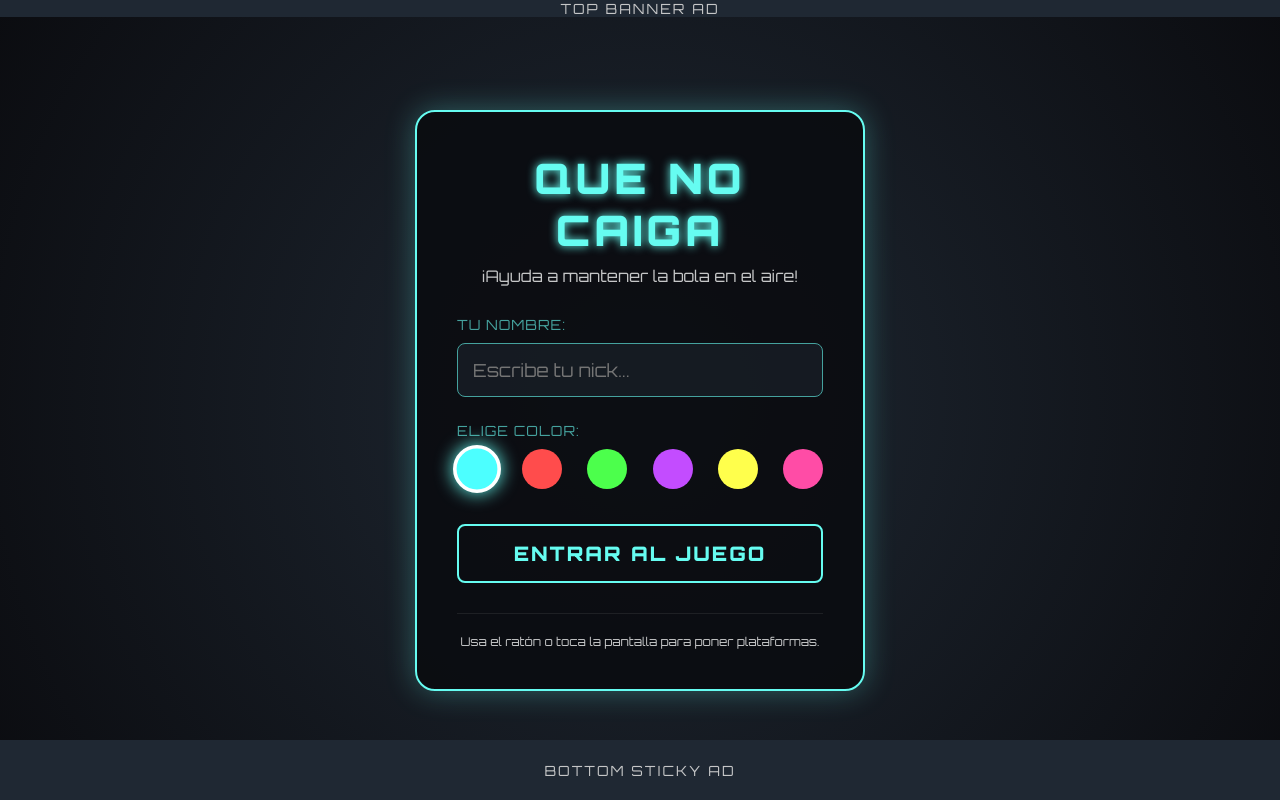
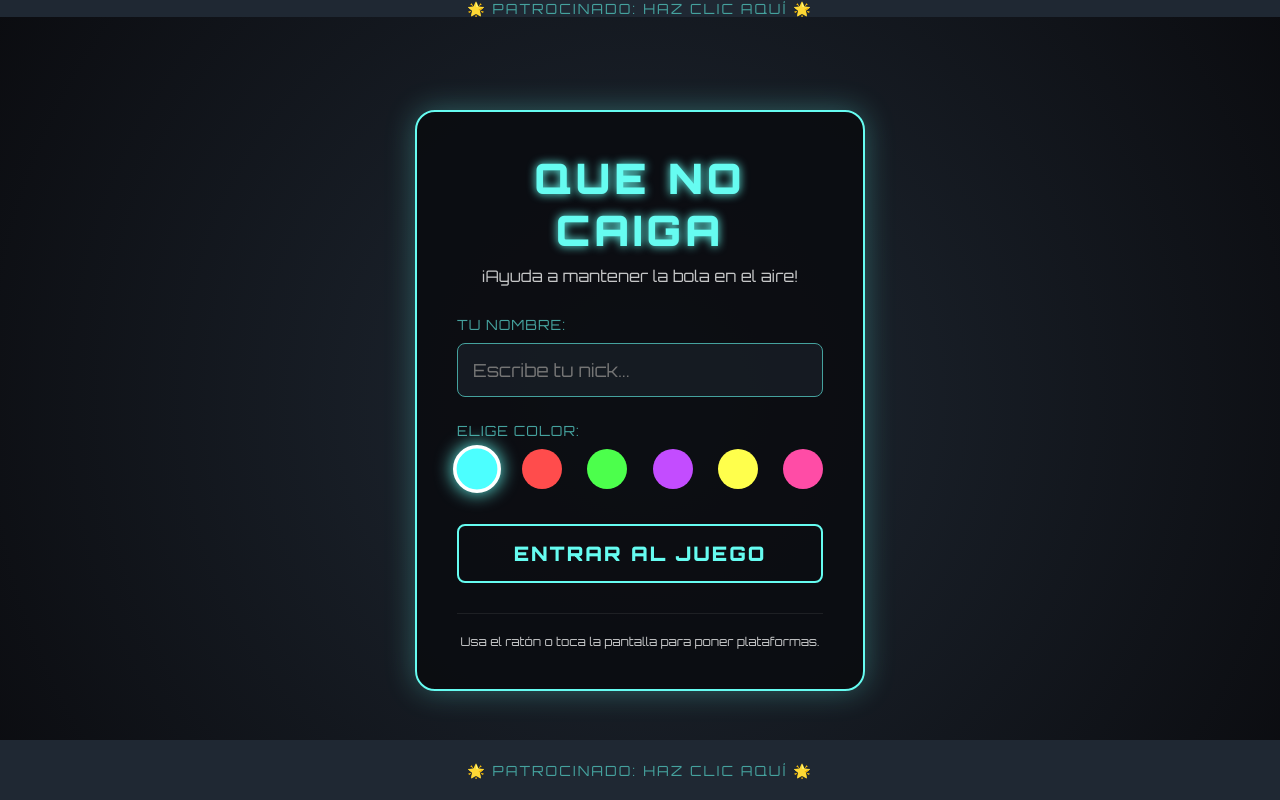
Before and after one commit to emiliorodriguezllamas-gif/Que-no-caiga, a website: page public/index.html in a window 1280 px wide. Drawn offline with nearby package versions, Linux system fonts and the light colour scheme.

Commit message:
Add files via upload

```diff
--- a/public/index.html
+++ b/public/index.html
@@ -14,7 +14,9 @@
 <body>
     <!-- Espacio Publicitario Superior (AdSense por ejemplo) -->
     <div class="ad-container ad-top">
-        <span class="ad-placeholder">Top Banner Ad</span>
+        <a href="https://omg10.com/4/10721158" target="_blank" style="display: flex; width: 100%; height: 100%; justify-content: center; align-items: center; text-decoration: none;">
+            <span class="ad-placeholder" style="color: #45a29e;">🌟 Patrocinado: Haz clic aquí 🌟</span>
+        </a>
     </div>
 
     <div id="game-container">
@@ -85,7 +87,9 @@
 
     <!-- Espacio Publicitario Inferior Sticky Móvil -->
     <div class="ad-container ad-bottom">
-        <span class="ad-placeholder">Bottom Sticky Ad</span>
+        <a href="https://omg10.com/4/10721158" target="_blank" style="display: flex; width: 100%; height: 100%; justify-content: center; align-items: center; text-decoration: none;">
+            <span class="ad-placeholder" style="color: #45a29e;">🌟 Patrocinado: Haz clic aquí 🌟</span>
+        </a>
     </div>
 
     <script src="/socket.io/socket.io.js"></script>
```
